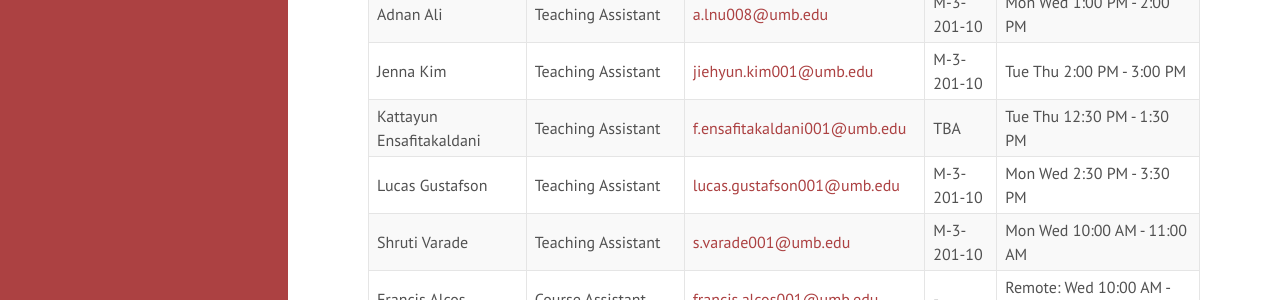
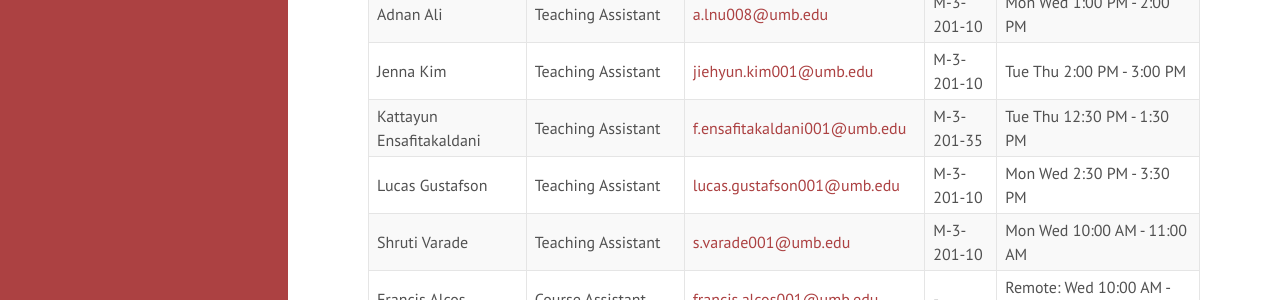
Before and after one commit to swamiiyer/swamiiyer.github.io, a Jekyll site: the page built from _pages/cs110/course_info.md, in a window 1280 px wide and 900 px high, scrolled down 505 px. Shown: the part 154-454 px from the top of the window. Built offline with Jekyll 4.4.1, drawn with Linux system fonts in a browser that asks for light colours.

Commit message:
TA office

```diff
--- a/_pages/cs110/course_info.md
+++ b/_pages/cs110/course_info.md
@@ -19,7 +19,7 @@ Students who successfully complete this course will be able to tackle computatio
 Swami Iyer | Instructor | [siyer@cs.umb.edu](siyer@cs.umb.edu) | M-3-201-14 | In-person: Tue Thu 9:30 AM - 10:30 AM and 2:30 PM - 3:30 PM<br/> Remote: Wed 10:00 AM - 12:00 PM ([Zoom link](https://umassboston.zoom.us/j/8790346943?pwd=N1VCR0RnbnJhNVpBZEprbmdFcVF0Zz09)) |
 Adnan Ali | Teaching Assistant | [a.lnu008@umb.edu](a.lnu008@umb.edu) | M-3-201-10 | Mon Wed 1:00 PM - 2:00 PM |
 Jenna Kim | Teaching Assistant | [jiehyun.kim001@umb.edu](jiehyun.kim001@umb.edu) | M-3-201-10 | Tue Thu 2:00 PM - 3:00 PM |
-Kattayun Ensafitakaldani | Teaching Assistant | [f.ensafitakaldani001@umb.edu](f.ensafitakaldani001@umb.edu) | TBA | Tue Thu 12:30 PM - 1:30 PM |
+Kattayun Ensafitakaldani | Teaching Assistant | [f.ensafitakaldani001@umb.edu](f.ensafitakaldani001@umb.edu) | M-3-201-35 | Tue Thu 12:30 PM - 1:30 PM |
 Lucas Gustafson | Teaching Assistant | [lucas.gustafson001@umb.edu](lucas.gustafson001@umb.edu) | M-3-201-10 | Mon Wed 2:30 PM - 3:30 PM |
 Shruti Varade | Teaching Assistant | [s.varade001@umb.edu](s.varade001@umb.edu) | M-3-201-10 | Mon Wed 10:00 AM - 11:00 AM |
 Francis Alcos | Course Assistant | [francis.alcos001@umb.edu](francis.alcos001@umb.edu) | - | Remote: Wed 10:00 AM - 12:00 PM ([Zoom link](https://us04web.zoom.us/j/6483343415?pwd=eVRTV2FKWWg5dzBFY1FFUXYzSE9BZz09)) |
```
